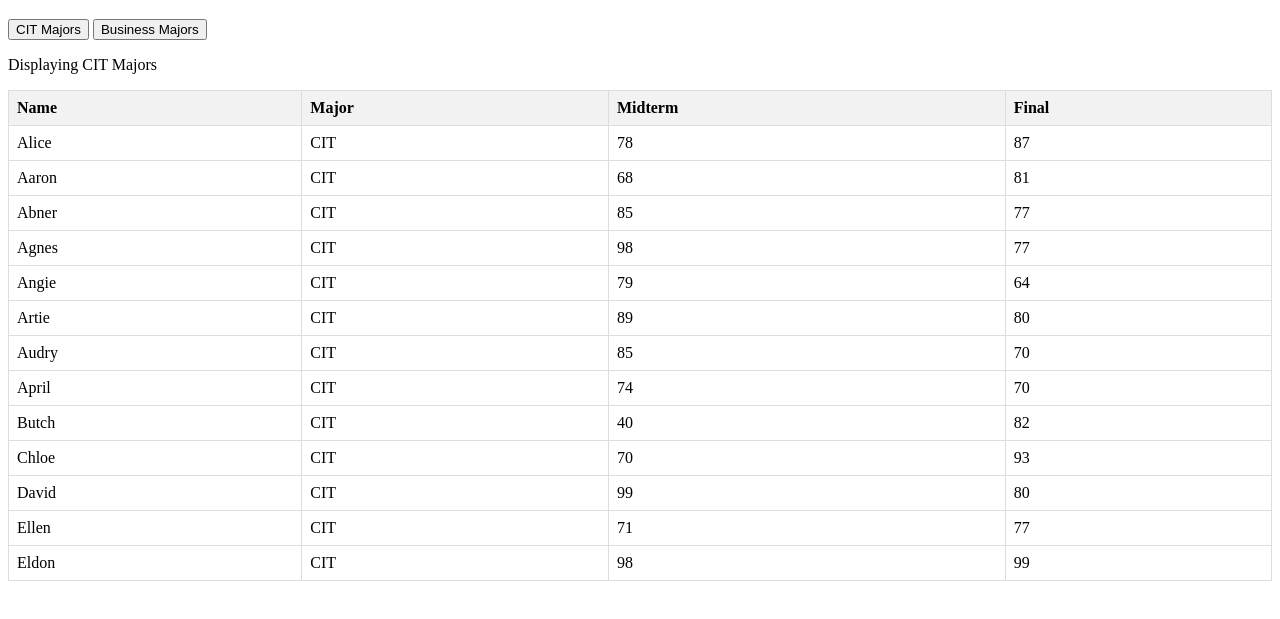
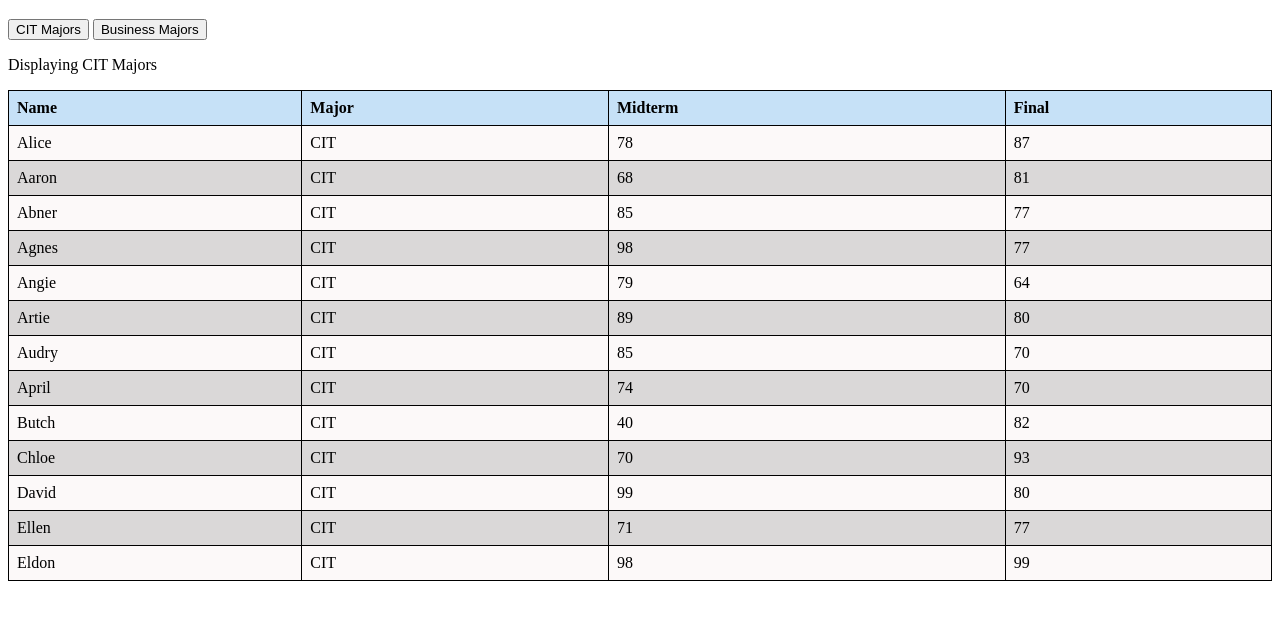
Before and after one commit to MBozone/CIT140, a plain HTML site: page index.html in a window 1280 px wide. Both pictures are taken after a click on the button "CIT Majors". Shown: the part 61-680 px from the top of the page. Drawn offline with nearby package versions, Linux system fonts and the light colour scheme.

Commit message:
Update index.html

```diff
--- a/index.html
+++ b/index.html
@@ -3,28 +3,36 @@
 <head>
 <meta charset="UTF-8">
 <meta name="viewport" content="width=device-width, initial-scale=1.0">
-<title>Student Data</title>
+<title>CIT140 Project 5</title>
 <script src="https://code.jquery.com/jquery-3.6.0.min.js"></script>
 <script src="https://cdnjs.cloudflare.com/ajax/libs/handlebars.js/4.7.7/handlebars.min.js"></script>
 <style>
     table {
         border-collapse: collapse;
         width: 100%;
+        border: 1px solid black; /* Add black border */
     }
     th, td {
-        border: 1px solid #dddddd;
+        border: 1px solid black; /* Add black border */
         text-align: left;
         padding: 8px;
     }
     th {
-        background-color: #f2f2f2;
+        background-color: #C6E1F7;
+    }
+    /* Alternating row colors */
+    tbody tr:nth-child(even) {
+        background-color: #DAD8D8;
+    }
+    tbody tr:nth-child(odd) {
+        background-color: #FCF9F9;
     }
 </style>
 </head>
 <body>
     <h1>Select a Major</h1>
-    <button id="citButton">CIT Majors</button>
-    <button id="busButton">Business Majors</button>
+    <button id="btnCIT">CIT Majors</button>
+    <button id="btnMajors">Business Majors</button>
     <p id="filterText">We filter our dataset by major.</p>
     <div id="studentData"></div>
 
@@ -53,36 +61,28 @@
 
     <script>
         $(document).ready(function () {
-            $.ajax({
-                url: 'cit5students.json',
-                dataType: 'json',
-                success: function (data) {
-                    renderData(data);
-                }
-            });
-
-            function renderData(data) {
+            $.getJSON('https://raw.githubusercontent.com/MBozone/CIT140/main/cit5students.json', function(data) {
                 var source = $('#student-template').html();
                 var template = Handlebars.compile(source);
 
-                $('#citButton').click(function () {
+                $('#btnCIT').click(function () {
                     var citStudents = data.filter(function (student) {
                         return student.major === 'CIT';
                     });
                     var html = template({ students: citStudents });
-                    $('#studentData').html(html);
+                    $('#studentData').empty().append(html);
                     $('#filterText').text('Displaying CIT Majors');
                 });
 
-                $('#busButton').click(function () {
+                $('#btnMajors').click(function () {
                     var busStudents = data.filter(function (student) {
                         return student.major === 'BUS';
                     });
                     var html = template({ students: busStudents });
-                    $('#studentData').html(html);
+                    $('#studentData').empty().append(html);
                     $('#filterText').text('Displaying Business Majors');
                 });
-            }
+            });
         });
     </script>
 </body>
```
